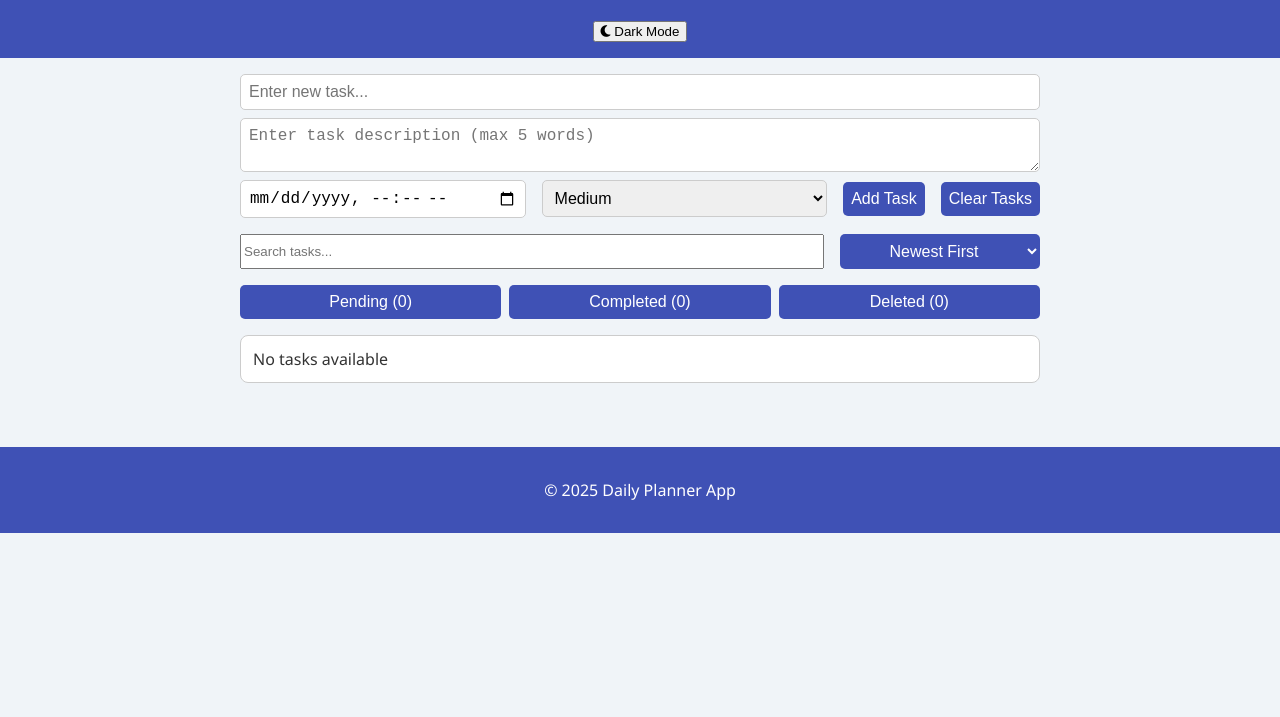
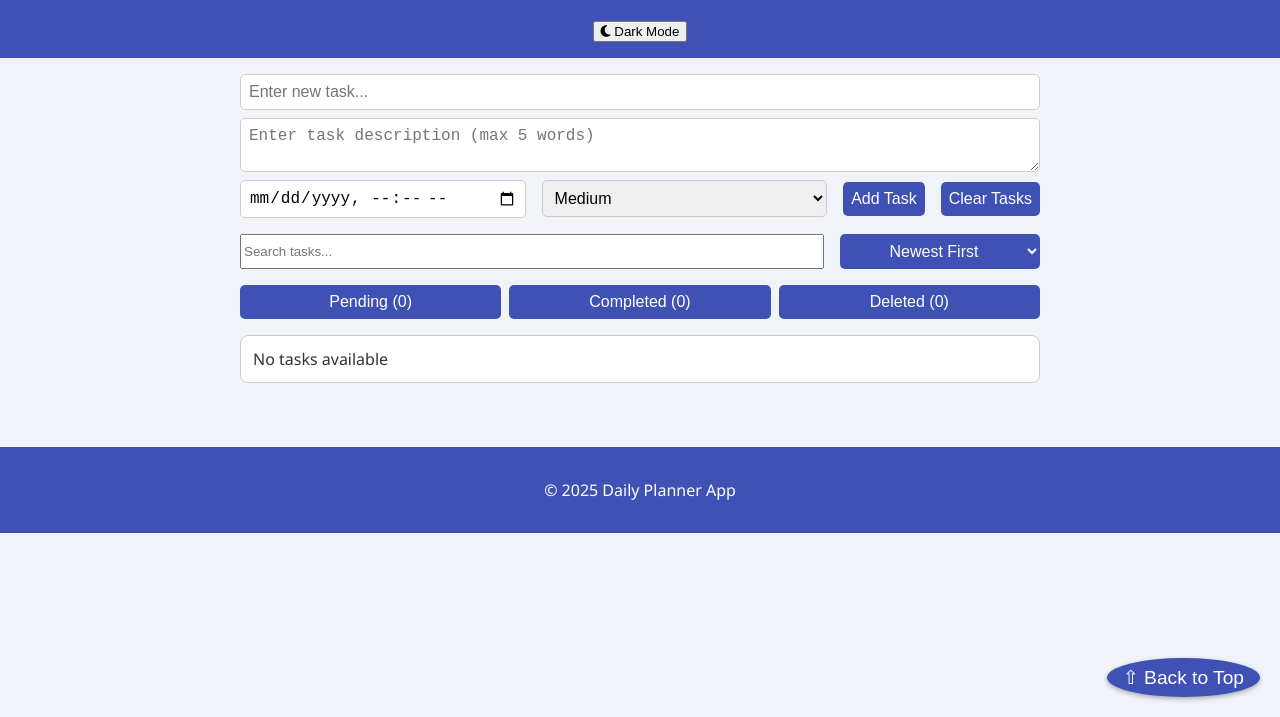
Before and after one commit to SouravAnand-16/Daily-Planner, a plain HTML site: page index.html in a window 1280 px wide. Shown: the part 83-800 px from the top of the page. Drawn offline with Linux system fonts and the light colour scheme.

Commit message:
fix: back-top btn

```diff
--- a/app.js
+++ b/app.js
@@ -65,7 +65,7 @@ backToTopBtn.addEventListener('click', () => {
 });
 
 window.addEventListener('scroll', throttle(() => {
-  backToTopBtn.classList.toggle('hidden', window.scrollY < 300);
+  backToTopBtn.classList.toggle('hidden', window.scrollY >= 300);
 }, 200));
 
 function renderTasks(filter = '') {
--- a/style.css
+++ b/style.css
@@ -128,7 +128,7 @@ body {
     display: none;
   }
 
-  #back-to-top.visible {
+  #back-to-top.hidden {
     display: block;
   }
 
```
